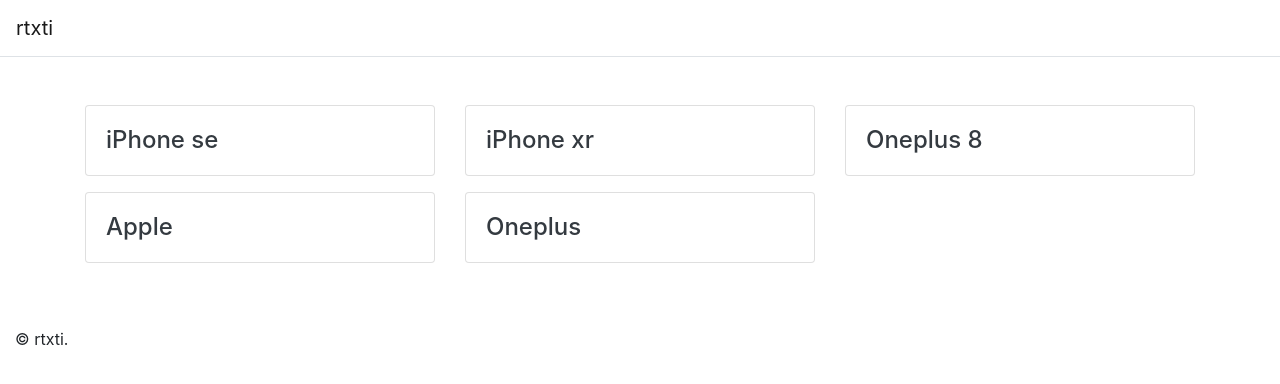
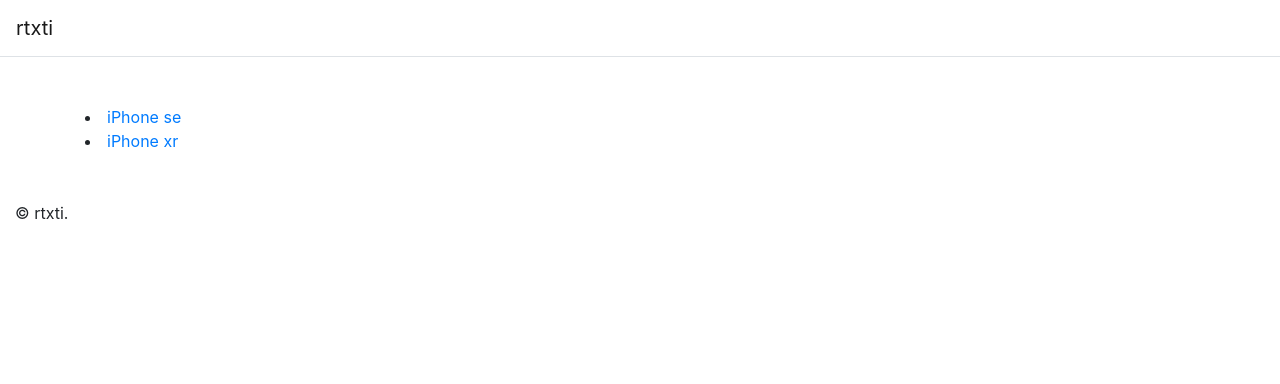
Before and after one commit to rtxti/www, a Jekyll site: the page built from smartphones.html, in a window 1280 px wide. Shown: the top 384 px of the page. Built offline with Jekyll 4.4.1, drawn with Linux system fonts in a browser that asks for light colours.

Commit message:
Update smartphones.html

```diff
--- a/smartphones.html
+++ b/smartphones.html
@@ -26,20 +26,8 @@ title: Smartphones
 {% endcomment %}
 
 <div class="container">
-  <div class="row row-cols-1 row-cols-md-3">
-  {% assign phone-brand = site.smartphones | sort: "uniq-name" %}
-  {% for brand in phone-brand %}
-    <div class="col mb-3">
-      <div class="card">
-        <div class="card-body">
-          <h4 class="card-title mb-0">
-            <a href="{{ brand.url | relative_url }}" class="stretched-link text-dark">
-              {{ brand.title }}
-            </a>
-          </h4>
-        </div>
-      </div>
-    </div>
+  {% assign phone-by-brand = site.smartphones | where: "brand", "apple" %}
+  {% for phone in phone-by-brand %}
+  <li><a href="{{ phone.url | relative_url }}">{{ phone.title }}</a></li>
   {% endfor %}
-  </div>
 </div>
```
